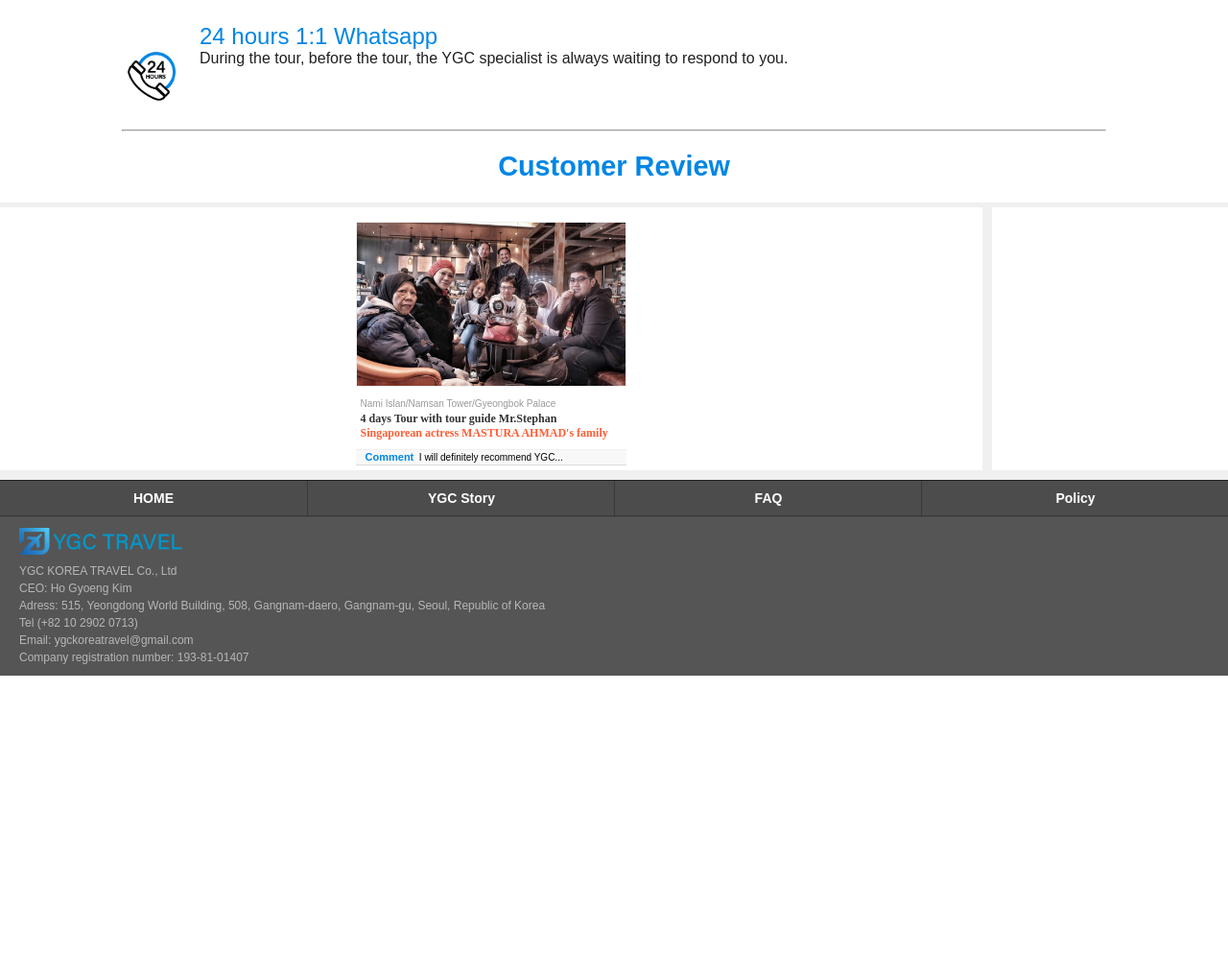
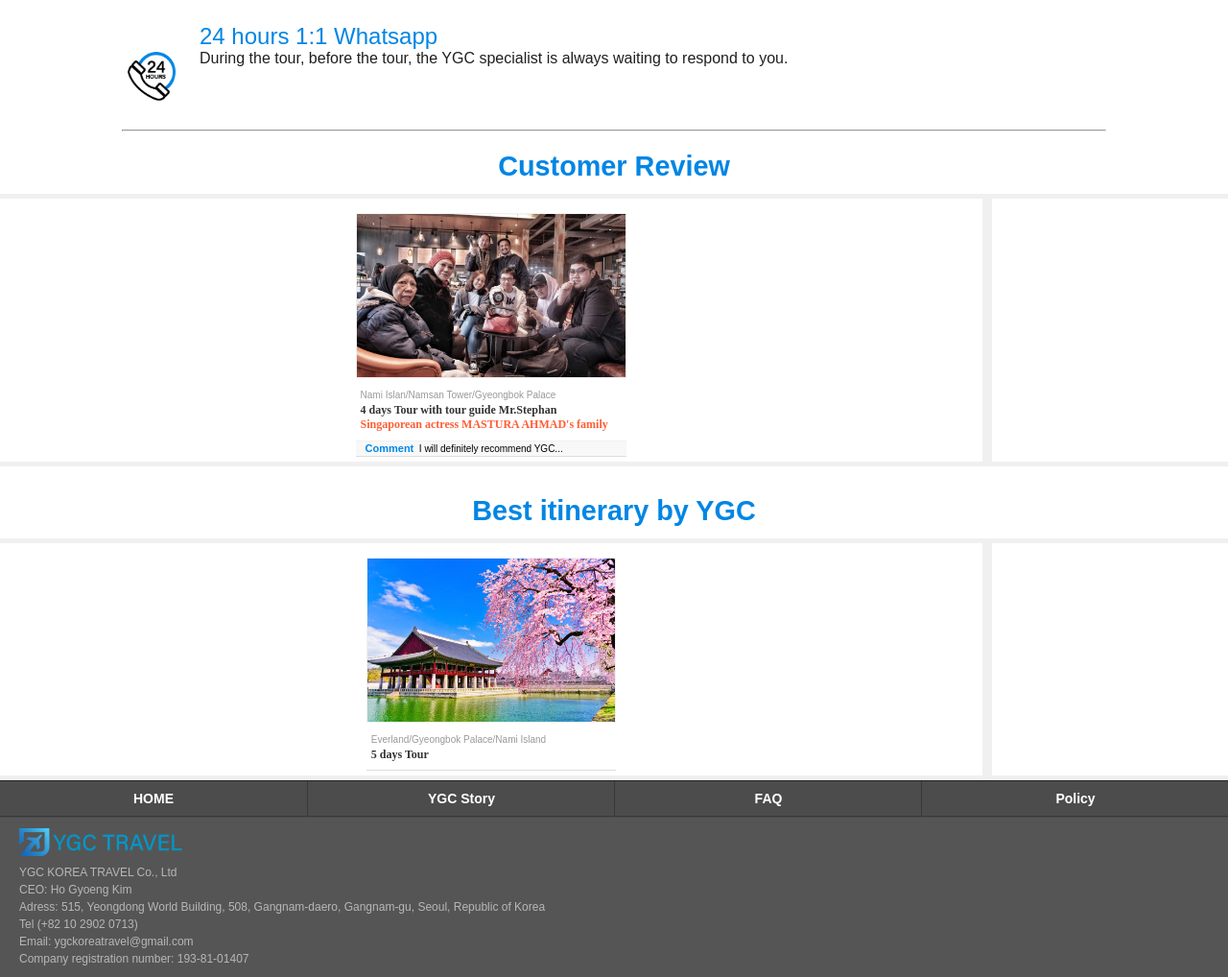
Before and after one commit to mawtour55/YGCco, a PHP site: page /mobile/index.html in a window 1280 px wide. Shown: the part 1766-2784 px from the top of the page at 96% size. Before the commit the page ends 2470 px from the top, so only its background shows below. Run offline with PHP 8.4, Linux system fonts and the light colour scheme; some libraries are stand-ins or nearby versions.

Commit message:
mobile index
Best itinerary 추가함. 중간 회색줄들 바꾸기전
YGC Story 내용 완성

```diff
--- a/mobile/common/css/common.css
+++ b/mobile/common/css/common.css
@@ -523,24 +523,41 @@ header .container-small {
 /* Review */
 .content {
   display: block;
-  padding-bottom: 10px;
+  padding-bottom: 5px;
   background: #f0f0f0;
 }
 .content > h2 {
-  display: block;
-  height: 30px;
   color: var(--main-color);
-  /* font-family: "NanumSquare"; */
   margin: 0 0 5px 0; /* 리뷰글씨 밑 회색줄 마진 */
   background: #ffffff;
   display: block;
   text-align: center;
-  height: 44px;
+  height: 35px;
   line-height: 13px;
   color: var(--main-color);
   font-size: 1.8rem;
   font-weight: bold;
-  /* font-family: "Noto Sans KR", sans-serif; */
+}
+
+/* Best itinerary by YGC */
+.content2 {
+  display: block;
+  margin-top: 25px;
+  padding-bottom: 5px;
+  background: #f0f0f0;
+}
+.content2 > h2 {
+  color: var(--main-color);
+  margin: 0 0 5px 0; /* 리뷰글씨 밑 회색줄 마진 */
+  background: #ffffff;
+  display: block;
+  text-align: center;
+  height: 35px;
+  line-height: 13px;
+  color: var(--main-color);
+  font-size: 1.8rem;
+  font-weight: bold;
+  padding-top: 15px;
 }
 
 /* LIST 슬라이드 내부 내용 */
--- a/mobile/index.html
+++ b/mobile/index.html
@@ -74,7 +74,7 @@
         <h3 class="hidden_box">YGC KOREA TRAVEL <span>MENU</span></h3>
         <ul class="header_menu_tree_list">
             <li>
-                <a href="index.html">BEST Itinerary chosen by YGC</a>
+                <a href="index.html">BEST Itinerary by YGC</a>
                 <ul>
                     <li><a href="index.html">5 DAYS</a></li>
                     <li><a href="index.html">7 DAYS</a></li>
@@ -221,8 +221,8 @@
         <div class="swiper-container">
             <div class="swiper-wrapper">
                 <div class="swiper-slide">
-                    <a href="/EUR/travel/view/?cate=002008&c=246194">
-                        <div class="travel_list_list_relative" link="/EUR/travel/view/?cate=&c=14874">
+                    <a href="#">
+                        <div class="travel_list_list_relative" link="#">
                             <img src="images/Review Photo/[크기변환]YGC REVIEW (1).JPG" alt="YGC TRAVEL REVIEW" />
                             <div class="travel_list_content_relative">
                                 <div class="travel_list_goods_relative">
@@ -242,8 +242,8 @@
                     </a>
                 </div>
                 <div class="swiper-slide">
-                    <a href="/EUR/travel/view/?cate=002008&c=246194">
-                        <div class="travel_list_list_relative" link="/EUR/travel/view/?cate=&c=14874">
+                    <a href="#">
+                        <div class="travel_list_list_relative" link="#">
                             <img src="images/Review Photo/[크기변환]YGC REVIEW (1).JPG" alt="YGC TRAVEL REVIEW" />
                             <div class="travel_list_content_relative">
                                 <div class="travel_list_goods_relative">
@@ -268,6 +268,56 @@
     </section>
 </div>
 
+<!-- Best itinerary by YGC -->
+<div class="content2">
+    <h2>
+        Best itinerary by YGC
+    </h2>
+    <section>
+        <div class="swiper-container">
+            <div class="swiper-wrapper">
+                <div class="swiper-slide">
+                    <a href="#">
+                        <div class="travel_list_list_relative" link="#">
+                            <img src="images/Best itinerary/Gyeongbok Palace  (1).jpg" alt="YGC TRAVEL REVIEW" />
+                            <div class="travel_list_content_relative">
+                                <div class="travel_list_goods_relative">
+                                    <p class="schedule">Everland/Gyeongbok Palace/Nami Island</p>
+                                    <p class="subject">
+                                        <strong>5 days Tour
+                                            <BR>
+
+                                        </strong>
+                                    </p>
+                                </div>
+
+                            </div>
+                        </div>
+                    </a>
+                </div>
+                <div class="swiper-slide">
+                    <a href="#">
+                        <div class="travel_list_list_relative" link="#">
+                            <img src="images/Best itinerary/Gyeongbok Palace  (1).jpg" alt="YGC TRAVEL REVIEW" />
+                            <div class="travel_list_content_relative">
+                                <div class="travel_list_goods_relative">
+                                    <p class="schedule">Everland/Gyeongbok Palace/Nami Island</p>
+                                    <p class="subject">
+                                        <strong>5 days Tour
+                                            <BR>
+
+                                        </strong>
+                                    </p>
+                                </div>
+
+                            </div>
+                        </div>
+                    </a>
+                </div>
+            </div>
+        </div>
+    </section>
+</div>
 
 <footer class="footer_wrap">
     <ul class="footer_nav_wrap">
```
Also changed, not shown: mobile/pages/introduce/introduce_index.html (+1 -6 lines), mobile/images/Best itinerary/Gyeongbok Palace  (1).jpg (added), mobile/images/Best itinerary/Gyeongbok Palace  (2).jpg (added), mobile/images/Best itinerary/Gyeongbok Palace  (3).jpg (added).
